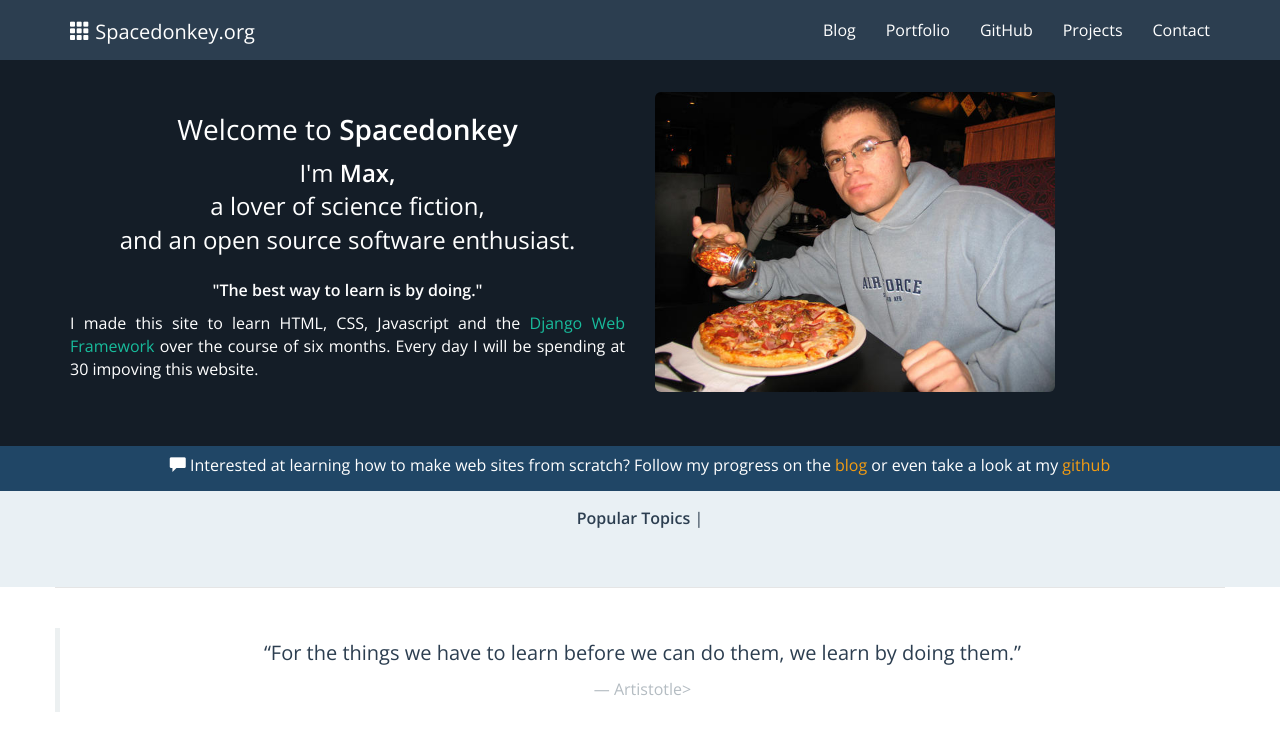
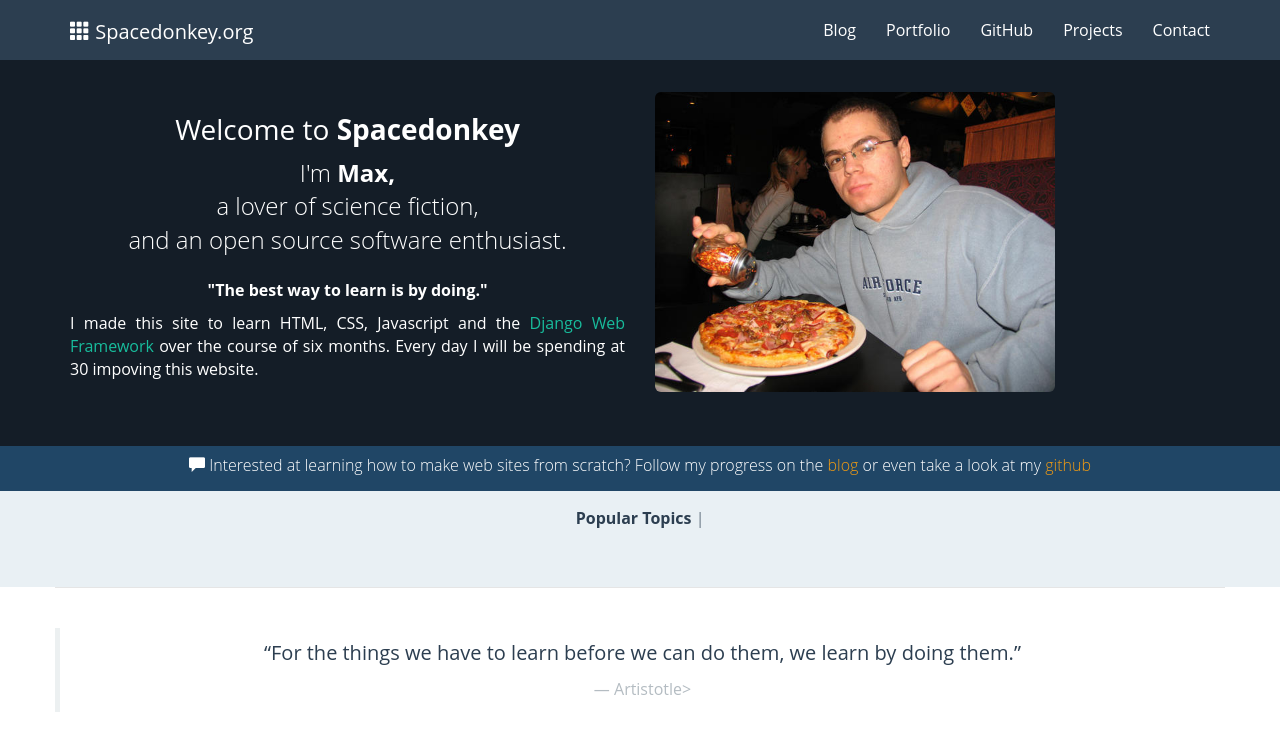
Before and after one commit to mooja/spacedonkey, a Django app: page / in a window 1280 px wide. Shown: the top 751 px of the page. Run offline with Django 3.2, Linux system fonts and the light colour scheme; data that the repository does not hold is empty; some libraries are stand-ins or nearby versions.

Commit message:
Changed Open Sans font url to /static/ folder. Added font to /static/ directory.

```diff
--- a/spacedonkey/templates/base.html
+++ b/spacedonkey/templates/base.html
@@ -3,7 +3,8 @@
 {% load static %}
 <html lang="en">
 <head>
-  <link href='http://fonts.googleapis.com/css?family=Open+Sans:300,400,500,600,300italic,400italic' rel='stylesheet' type='text/css'>
+  <!-- <link href='http://fonts.googleapis.com/css?family=Open+Sans:300,400,500,600,300italic,400italic' rel='stylesheet' type='text/css'> -->
+  <link href='{% static "opensansfont" %}' rel='stylesheet' type='text/css'>
   <meta charset="utf-8">
   <meta content="IE=edge" http-equiv="X-UA-Compatible">
   <meta content="width=device-width, initial-scale=1" name="viewport">
```
Also changed, not shown: 1 other file.
